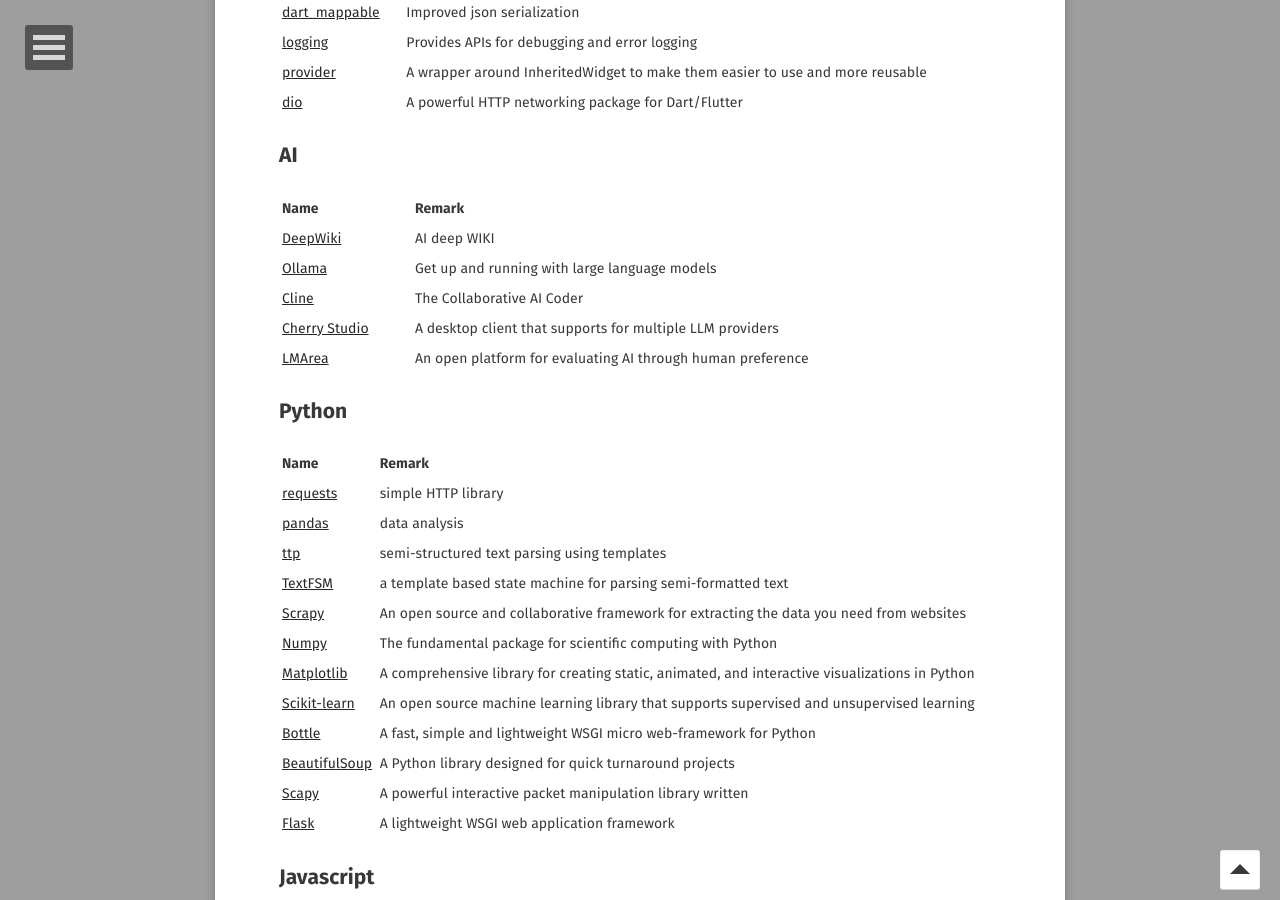
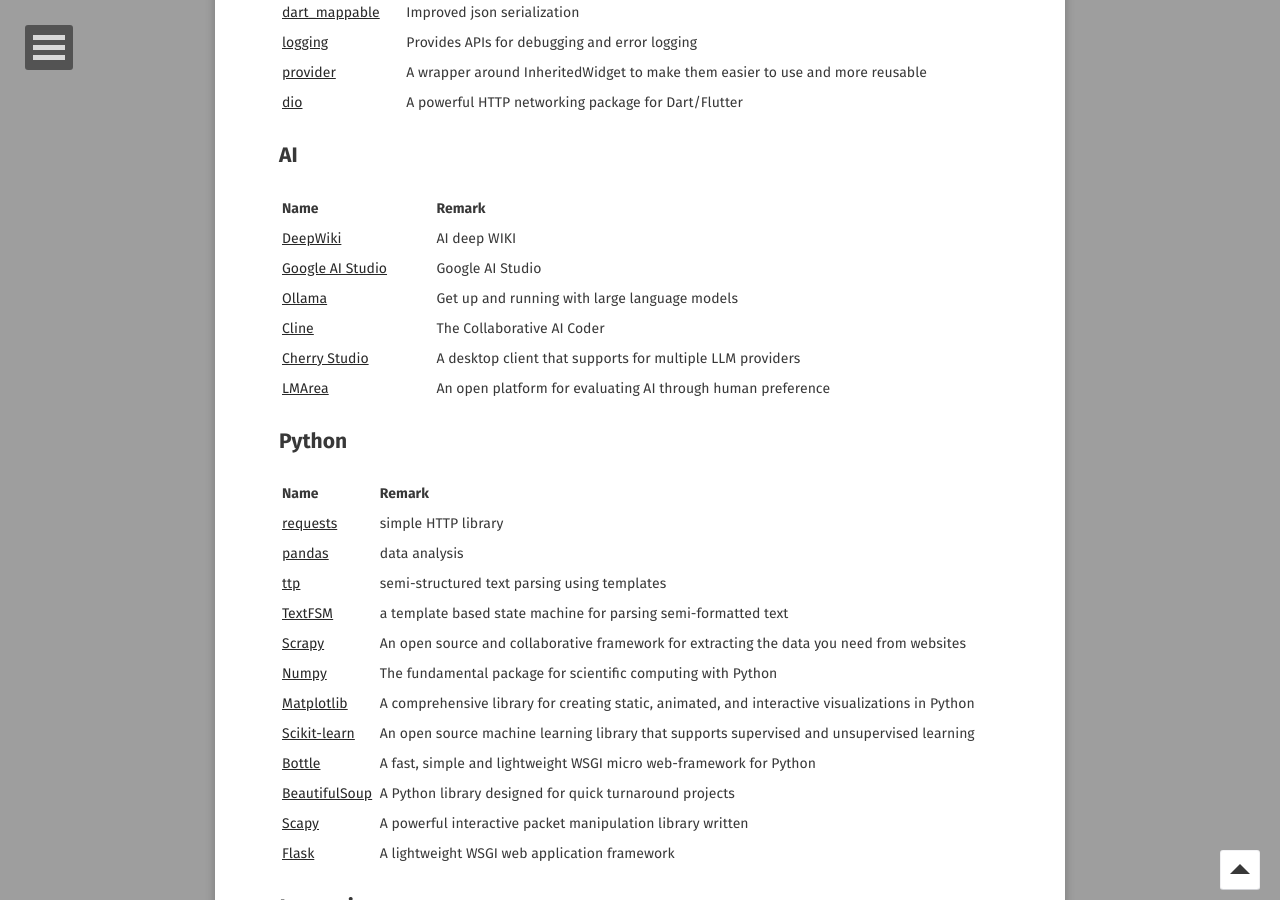
Before and after one commit to o7878x/o7878x.github.io, a Jekyll site: the page built from _posts/2025-07-11-coding-modules.md, in a window 1280 px wide and 900 px high, scrolled down 911 px. Built offline with Jekyll 4.4.1, drawn with Linux system fonts in a browser that asks for light colours; some web fonts are replaced; comment, search, counter and statistics services are not loaded.

Commit message:
feature:add google ai studio site

```diff
--- a/_posts/2025-07-11-coding-modules.md
+++ b/_posts/2025-07-11-coding-modules.md
@@ -41,6 +41,7 @@
 | Name | Remark |
 | --- | --- |
 | [DeepWiki](https://deepwiki.org/) | AI deep WIKI |
+| [Google AI Studio](https://aistudio.google.com) | Google AI Studio |
 | [Ollama](https://ollama.com/) | Get up and running with large language models |
 | [Cline](https://cline.bot/) | The Collaborative AI Coder |
 | [Cherry Studio](https://www.cherry-ai.com/) | A desktop client that supports for multiple LLM providers |
```
